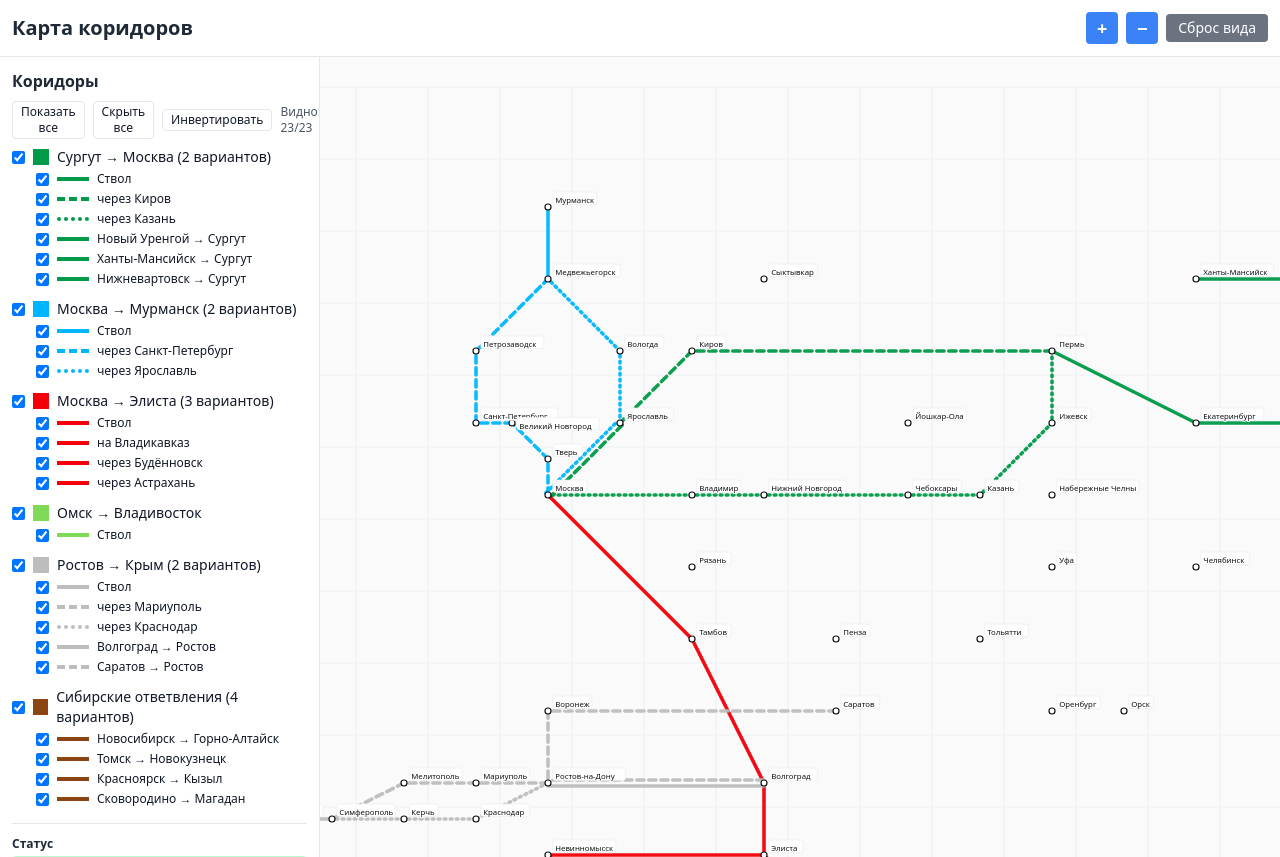
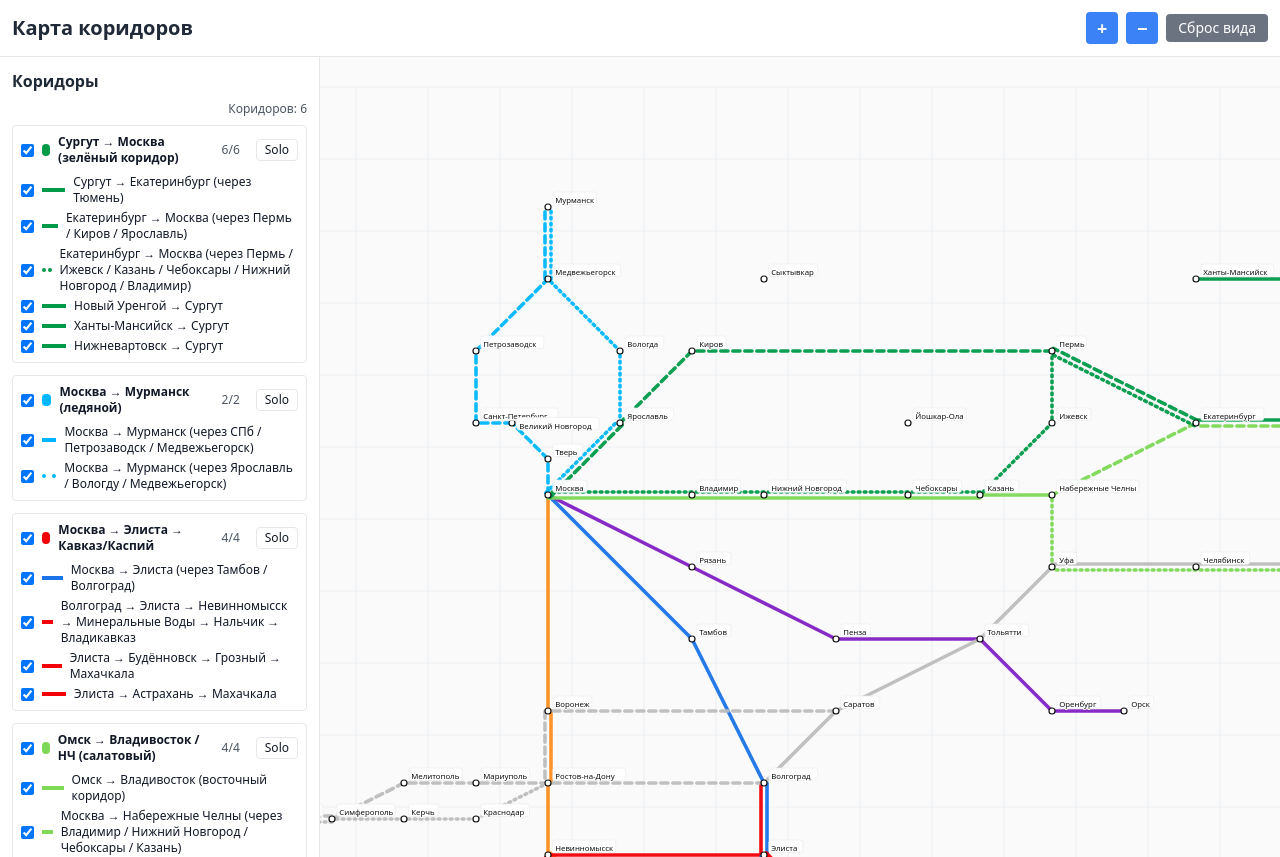
Before and after one commit to hhwwwww1414/DriveMetro, a React (Vite) app: page / in a window 1280 px wide. Built offline with nearby package versions, Linux system fonts and the light colour scheme.

Commit message:
Group lines into corridors

```diff
--- a/src/App.tsx
+++ b/src/App.tsx
@@ -114,6 +114,8 @@ function placeLabels(names:string[], pos:Record<string,XY>, fontSize=13, scale=1
   return placed;
 }
 
+const distinctColor = (i:number)=>`hsl(${(i*137.508)%360}, 72%, 45%)`;
+
 function route(path:string[]):string[]{
   const out:string[]=[];
   for(const name of path){ if(!BASE_POS[name]) continue; if(REMOVED_FROM_ROUTES.has(name)) continue; if(out.length===0||out[out.length-1]!==name) out.push(name); }
@@ -121,108 +123,114 @@ function route(path:string[]):string[]{
 }
 
 function buildEdgesFromPath(path:string[]):Array<{a:string;b:string}>{
-  const edges:Array<{a:string;b:string}>=[];
+  const edges:Array<{a:string;b:string}> = [];
   for(let i=0;i<path.length-1;i++){ const a=path[i], b=path[i+1]; if(a!==b) edges.push({a,b}); }
   return edges;
 }
 
-// --- Коридоры ---
-type Corridor = {
-  id: string;
-  name: string;
-  color: string;
-  trunk: string[];
-  variants: { id:string; name:string; style:LineStyle; path:string[] }[];
-  feeders?: { id:string; name:string; path:string[]; style?:LineStyle }[];
+// --- Ветки ---
+const RAW_LINES: Omit<LineDef,'color'>[] = [
+  // Основные коридоры
+  { id:'MSK-VLG', name:'Москва → Элиста (через Тамбов / Волгоград)', style:'solid', path: route(['Москва','Тамбов','Волгоград','Элиста']) },
+  { id:'MSK-RST', name:'Москва → Владикавказ (через Воронеж / Ростов / Невинномысск / Минеральные Воды / Нальчик)', style:'solid', path: route(['Москва','Воронеж','Ростов-на-Дону','Невинномысск','Минеральные Воды','Нальчик','Владикавказ']) },
+  { id:'MSK-ORSK', name:'Москва → Орск (через Рязань / Пензу / Тольятти / Оренбург)', style:'solid', path: route(['Москва','Рязань','Пенза','Тольятти','Оренбург','Орск']) },
+
+  // Южные / Крым
+  { id:'RST-KRD-CRIMEA', name:'Ростов → Краснодар → Керчь → Симферополь → Севастополь', style:'dotted', path: route(['Ростов-на-Дону','Краснодар','Керчь','Симферополь','Севастополь']) },
+  { id:'RST-MAR-CRIMEA', name:'Волгоград → Ростов-на-Дону → Мариуполь → Мелитополь → Симферополь → Севастополь', style:'dashed', path: route(['Волгоград','Ростов-на-Дону','Мариуполь','Мелитополь','Симферополь','Севастополь']) },
+  { id:'SRT-VRN-RST', name:'Саратов → Воронеж → Ростов-на-Дону', style:'dashed', path: route(['Саратов','Воронеж','Ростов-на-Дону']) },
+  { id:'VLG-ELI-CAUC-PURPLE', name:'Волгоград → Элиста → Невинномысск → Минеральные Воды → Нальчик → Владикавказ', style:'solid', path: route(['Волгоград','Элиста','Невинномысск','Минеральные Воды','Нальчик','Владикавказ']) },
+  { id:'VLG-ELI-GRZ-MAH', name:'Элиста → Будённовск → Грозный → Махачкала', style:'solid', path: route(['Элиста','Будённовск','Грозный','Махачкала']) },
+  { id:'VLG-ELI-AST-MAH', name:'Элиста → Астрахань → Махачкала', style:'solid', path: route(['Элиста','Астрахань','Махачкала']) },
+  { id:'VLG-ELI-GRZ-MAH-BLUE', name:'Элиста → Будённовск → Грозный → Махачкала (дубль, синий)', style:'solid', path: route(['Элиста','Будённовск','Грозный','Махачкала']) },
+  { id:'VLG-ELI-AST-MAH-BLUE', name:'Элиста → Астрахань → Махачкала (дубль, синий)', style:'solid', path: route(['Элиста','Астрахань','Махачкала']) },
+
+  // Восточный коридор и салатовые к НЧ
+  { id:'OMSK-VVO', name:'Омск → Владивосток (восточный коридор)', style:'solid', path: route(['Омск','Кемерово','Красноярск','Иркутск','Улан-Удэ','Чита','Сковородино','Свободный','Благовещенск','Биробиджан','Хабаровск','Уссурийск','Владивосток']) },
+  { id:'OMSK-VVO-GREY', name:'Омск → Владивосток (дубль, серый)', style:'solid', path: route(['Омск','Кемерово','Красноярск','Иркутск','Улан-Удэ','Чита','Сковородино','Свободный','Благовещенск','Биробиджан','Хабаровск','Уссурийск','Владивосток']) },
+  { id:'OMSK-VLG-GREY', name:'Омск → Волгоград (через Курган / Челябинск / Уфа / Тольятти / Саратов)', style:'solid', path: route(['Омск','Курган','Челябинск','Уфа','Тольятти','Саратов','Волгоград']) },
+  { id:'MSK-NCH-SALAD', name:'Москва → Набережные Челны (через Владимир / Нижний Новгород / Чебоксары / Казань)', style:'solid', path: route(['Москва','Владимир','Нижний Новгород','Чебоксары','Казань','Набережные Челны']) },
+  { id:'OMSK-NCH-IZH', name:'Омск → Набережные Челны (через Тюмень / Екатеринбург)', style:'dashed', path: route(['Омск','Тюмень','Екатеринбург','Набережные Челны']) },
+  { id:'OMSK-NCH-UFA', name:'Омск → Набережные Челны (через Курган / Челябинск / Уфа)', style:'dotted', path: route(['Омск','Курган','Челябинск','Уфа','Набережные Челны']) },
+
+  // Тёмно-коричневый северный блок
+  { id:'SRG-EKB', name:'Сургут → Екатеринбург (через Тюмень)', style:'solid', path: route(['Сургут','Тюмень','Екатеринбург']) },
+  { id:'EKB-MSK-KIR', name:'Екатеринбург → Москва (через Пермь / Киров / Ярославль)', style:'dashed', path: route(['Екатеринбург','Пермь','Киров','Ярославль','Москва']) },
+  { id:'EKB-MSK-IZH', name:'Екатеринбург → Москва (через Пермь / Ижевск / Казань / Чебоксары / Нижний Новгород / Владимир)', style:'dotted', path: route(['Екатеринбург','Пермь','Ижевск','Казань','Чебоксары','Нижний Новгород','Владимир','Москва']) },
+
+  // Север
+  { id:'MSK-MUR-SPB', name:'Москва → Мурманск (через СПб / Петрозаводск / Медвежьегорск)', style:'dashed', path: route(['Москва','Тверь','Великий Новгород','Санкт-Петербург','Петрозаводск','Медвежьегорск','Мурманск']) },
+  { id:'MSK-MUR-YAR', name:'Москва → Мурманск (через Ярославль / Вологду / Медвежьегорск)', style:'dotted', path: route(['Москва','Ярославль','Вологда','Медвежьегорск','Мурманск']) },
+
+  // Северные/Сибирские короткие связи
+  { id:'NRG-SRG', name:'Новый Уренгой → Сургут', style:'solid', path: route(['Новый Уренгой','Сургут']) },
+  { id:'KHM-SRG', name:'Ханты-Мансийск → Сургут', style:'solid', path: route(['Ханты-Мансийск','Сургут']) },
+  { id:'NVV-SRG', name:'Нижневартовск → Сургут', style:'solid', path: route(['Нижневартовск','Сургут']) },
+  { id:'NSK-GALT', name:'Новосибирск → Горно-Алтайск (через Барнаул / Бийск)', style:'solid', path: route(['Новосибирск','Барнаул','Бийск','Горно-Алтайск']) },
+  { id:'TOM-NOVK', name:'Томск → Новокузнецк (через Кемерово)', style:'solid', path: route(['Томск','Кемерово','Новокузнецк']) },
+  { id:'KRS-KYZ', name:'Красноярск → Кызыл (через Абакан)', style:'solid', path: route(['Красноярск','Абакан','Кызыл']) },
+  { id:'CHT-MAG', name:'Сковородино → Магадан (через Якутск)', style:'solid', path: route(['Сковородино','Якутск','Магадан']) }
+];
+
+const RAW_LINES_CLEAN = RAW_LINES.filter(Boolean) as Omit<LineDef,'color'>[];
+
+// Цвета
+const COLOR_OVERRIDES: Record<string,string> = {
+  'MSK-NCH-SALAD': '#7ED957',
+  'OMSK-NCH-IZH': '#7ED957',
+  'OMSK-NCH-UFA': '#7ED957',
+  'OMSK-VVO': '#7ED957',
+
+  'SRG-EKB': '#009A49',
+  'EKB-MSK-KIR': '#009A49',
+  'EKB-MSK-IZH': '#009A49',
+  'NRG-SRG': '#009A49',
+  'KHM-SRG': '#009A49',
+  'NVV-SRG': '#009A49',
+
+  'MSK-VLG': '#1A73E8',
+  'MSK-MUR-SPB': '#00B7FF',
+  'MSK-MUR-YAR': '#00B7FF',
+
+  'VLG-ELI-CAUC-PURPLE': '#F40009',
+  'VLG-ELI-GRZ-MAH': '#F40009',
+  'VLG-ELI-AST-MAH': '#F40009',
+  'TLT-VLG-PURPLE': '#F40009',
+  'VLG-ELI-GRZ-MAH-BLUE': '#1A73E8',
+  'VLG-ELI-AST-MAH-BLUE': '#1A73E8',
+
+  'MSK-RST': '#FF8F1F',
+
+  'SRT-VRN-RST': '#BDBDBD',
+  'RST-KRD-CRIMEA': '#BDBDBD',
+  'RST-MAR-CRIMEA': '#BDBDBD',
+  'OMSK-VVO-GREY': '#BDBDBD',
+  'OMSK-VLG-GREY': '#BDBDBD',
+  'CHT-MAG': '#8B4513',
+  'KRS-KYZ': '#8B4513',
+  'TOM-NOVK': '#8B4513',
+  'NSK-GALT': '#8B4513'
 };
 
-function compileCorridorsToLines(corridors:Corridor[]){
-  const lines:LineDef[]=[]; const groups:Record<string,string[]>={};
-  corridors.forEach(c=>{
-    const ids:string[]=[];
-    if(c.trunk.length>=2){ const id=`${c.id}-trunk`; lines.push({id,name:c.name,style:'solid',color:c.color,path:route(c.trunk)}); ids.push(id); }
-    c.variants.forEach(v=>{ const id=`${c.id}-var-${v.id}`; lines.push({id,name:v.name,style:v.style,color:c.color,path:route(v.path)}); ids.push(id); });
-    c.feeders?.forEach(f=>{ const id=`${c.id}-fd-${f.id}`; lines.push({id,name:f.name,style:f.style??'solid',color:c.color,path:route(f.path)}); ids.push(id); });
-    groups[c.id]=ids;
-  });
-  return {lines, groups};
+const LINES: LineDef[] = RAW_LINES_CLEAN.map((l,i)=>(
+  {
+    ...l,
+    color: COLOR_OVERRIDES[l.id] ?? distinctColor(i)
   }
+));
 
-const CORRIDORS:Corridor[]=[
-  {
-    id:'north-gas',
-    name:'Сургут → Москва',
-    color:'#009A49',
-    trunk:['Сургут','Тюмень','Екатеринбург','Пермь'],
-    variants:[
-      {id:'kir',name:'через Киров',style:'dashed',path:['Пермь','Киров','Ярославль','Москва']},
-      {id:'kaz',name:'через Казань',style:'dotted',path:['Пермь','Ижевск','Казань','Чебоксары','Нижний Новгород','Владимир','Москва']},
-    ],
-    feeders:[
-      {id:'nurg',name:'Новый Уренгой → Сургут',path:['Новый Уренгой','Сургут']},
-      {id:'khm',name:'Ханты-Мансийск → Сургут',path:['Ханты-Мансийск','Сургут']},
-      {id:'nvv',name:'Нижневартовск → Сургут',path:['Нижневартовск','Сургут']},
-    ]
-  },
-  {
-    id:'north',
-    name:'Москва → Мурманск',
-    color:'#00B7FF',
-    trunk:['Медвежьегорск','Мурманск'],
-    variants:[
-      {id:'spb',name:'через Санкт-Петербург',style:'dashed',path:['Москва','Тверь','Великий Новгород','Санкт-Петербург','Петрозаводск','Медвежьегорск']},
-      {id:'yar',name:'через Ярославль',style:'dotted',path:['Москва','Ярославль','Вологда','Медвежьегорск']},
-    ]
-  },
-  {
-    id:'elista',
-    name:'Москва → Элиста',
-    color:'#F40009',
-    trunk:['Москва','Тамбов','Волгоград','Элиста'],
-    variants:[
-      {id:'vlk',name:'на Владикавказ',style:'solid',path:['Элиста','Невинномысск','Минеральные Воды','Нальчик','Владикавказ']},
-      {id:'grz',name:'через Будённовск',style:'solid',path:['Элиста','Будённовск','Грозный','Махачкала']},
-      {id:'ast',name:'через Астрахань',style:'solid',path:['Элиста','Астрахань','Махачкала']},
-    ]
-  },
-  {
-    id:'east',
-    name:'Омск → Владивосток',
-    color:'#7ED957',
-    trunk:['Омск','Кемерово','Красноярск','Иркутск','Улан-Удэ','Чита','Сковородино','Свободный','Благовещенск','Биробиджан','Хабаровск','Уссурийск','Владивосток'],
-    variants:[],
-  },
-  {
-    id:'south-coast',
-    name:'Ростов → Крым',
-    color:'#BDBDBD',
-    trunk:['Симферополь','Севастополь'],
-    variants:[
-      {id:'mariupol',name:'через Мариуполь',style:'dashed',path:['Волгоград','Ростов-на-Дону','Мариуполь','Мелитополь','Симферополь']},
-      {id:'krasnodar',name:'через Краснодар',style:'dotted',path:['Ростов-на-Дону','Краснодар','Керчь','Симферополь']},
-    ],
-    feeders:[
-      {id:'vlg-rst',name:'Волгоград → Ростов',path:['Волгоград','Ростов-на-Дону']},
-      {id:'srt-vrn-rst',name:'Саратов → Ростов',style:'dashed',path:['Саратов','Воронеж','Ростов-на-Дону']},
-    ]
-  },
-  {
-    id:'siberia',
-    name:'Сибирские ответвления',
-    color:'#8B4513',
-    trunk:[],
-    variants:[
-      {id:'nsk-galt',name:'Новосибирск → Горно-Алтайск',style:'solid',path:['Новосибирск','Барнаул','Бийск','Горно-Алтайск']},
-      {id:'tom-novk',name:'Томск → Новокузнецк',style:'solid',path:['Томск','Кемерово','Новокузнецк']},
-      {id:'krs-kyz',name:'Красноярск → Кызыл',style:'solid',path:['Красноярск','Абакан','Кызыл']},
-      {id:'cht-mag',name:'Сковородино → Магадан',style:'solid',path:['Сковородино','Якутск','Магадан']},
-    ]
-  }
+// === Коридоры (группировка линий) ===
+type Corridor = { id:string; name:string; color?:string; lineIds:string[] };
+const CORRIDORS: Corridor[] = [
+  { id:'C_NORTH_GREEN', name:'Сургут → Москва (зелёный коридор)', color:'#009A49', lineIds:['SRG-EKB','EKB-MSK-KIR','EKB-MSK-IZH','NRG-SRG','KHM-SRG','NVV-SRG'] },
+  { id:'C_MURMANSK_ICE', name:'Москва → Мурманск (ледяной)', color:'#00B7FF', lineIds:['MSK-MUR-SPB','MSK-MUR-YAR'] },
+  { id:'C_ELISTA_RED', name:'Москва → Элиста → Кавказ/Каспий', color:'#F40009', lineIds:['MSK-VLG','VLG-ELI-CAUC-PURPLE','VLG-ELI-GRZ-MAH','VLG-ELI-AST-MAH'] },
+  { id:'C_EAST_SALAD', name:'Омск → Владивосток / НЧ (салатовый)', color:'#7ED957', lineIds:['OMSK-VVO','MSK-NCH-SALAD','OMSK-NCH-IZH','OMSK-NCH-UFA'] },
+  { id:'C_SIB_SHORTS', name:'Сибирские ответвления (коричневый)', color:'#8B4513', lineIds:['NSK-GALT','TOM-NOVK','KRS-KYZ','CHT-MAG'] },
+  { id:'C_SOUTH_GREY', name:'Южный / Крымский (серый)', color:'#BDBDBD', lineIds:['RST-MAR-CRIMEA','SRT-VRN-RST','OMSK-VVO-GREY','OMSK-VLG-GREY','RST-KRD-CRIMEA'] }
 ];
 
-const {lines:LINES, groups:CORRIDOR_GROUPS} = compileCorridorsToLines(CORRIDORS);
-
-function buildEdges(line:LineDef){ return buildEdgesFromPath(line.path).map(e=>({ ...e, lineId: line.id })); }
+function buildEdges(line: LineDef){ return buildEdgesFromPath(line.path).map(e=>({ ...e, lineId: line.id })); }
 
 export default function MetroBranches(){
   const [scale,setScale]=useState(0.6);
@@ -235,15 +243,25 @@ export default function MetroBranches(){
     const v:Record<string,boolean>={}; for(const l of LINES) v[l.id]=true; return v;
   });
   useEffect(()=>{ try{ localStorage.setItem(STORAGE_VISIBLE, JSON.stringify(visible)); }catch{} },[visible]);
-
   const activeLines = useMemo(()=> LINES.filter(l=> visible[l.id]!==false), [visible]);
   const toggleLine = useCallback((id:string)=>{ setVisible(v=>({...v,[id]:!(v[id]!==false)})); },[]);
   const toggleCorridor = useCallback((cid:string)=>{
-    setVisible(v=>{ const ids=CORRIDOR_GROUPS[cid]; const allOn=ids.every(id=>v[id]!==false); const next={...v}; ids.forEach(id=>next[id]=!allOn); return next; });
+    const ids = CORRIDORS.find(c=>c.id===cid)?.lineIds ?? [];
+    setVisible(v=>{
+      const allOn = ids.every(id=>v[id]!==false);
+      const next={...v};
+      ids.forEach(id=>next[id]=!allOn);
+      return next;
+    });
   },[]);
-  const showAll = useCallback(()=>{ const v:Record<string,boolean>={}; for(const l of LINES) v[l.id]=true; setVisible(v); },[]);
-  const hideAll = useCallback(()=>{ const v:Record<string,boolean>={}; for(const l of LINES) v[l.id]=false; setVisible(v); },[]);
-  const invertAll = useCallback(()=>{ const v:Record<string,boolean>={}; for(const l of LINES) v[l.id]=!(visible[l.id]!==false); setVisible(v); },[visible]);
+  const soloCorridor = useCallback((cid:string)=>{
+    const ids = CORRIDORS.find(c=>c.id===cid)?.lineIds ?? [];
+    setVisible(v=>{
+      const next:Record<string,boolean>={};
+      for(const l of LINES){ next[l.id] = ids.includes(l.id); }
+      return next;
+    });
+  },[]);
 
   const pos = BASE_POS;
   const svgRef = useRef<SVGSVGElement>(null);
@@ -288,7 +306,7 @@ export default function MetroBranches(){
       <div className="flex">
         <div className="w-80 bg-white border-r p-3 h-screen overflow-y-auto">
           <h3 className="font-bold text-base mb-2 text-gray-800">Коридоры</h3>
-          <CorridorLegend corridors={CORRIDORS} groups={CORRIDOR_GROUPS} visible={visible} toggleLine={toggleLine} toggleCorridor={toggleCorridor} showAll={showAll} hideAll={hideAll} invertAll={invertAll} />
+          <LegendCorridors CORRIDORS={CORRIDORS} LINES={LINES} visible={visible} toggleCorridor={toggleCorridor} soloCorridor={soloCorridor} toggleLine={toggleLine} />
           <div className="mt-4 border-t pt-3 text-xs">
             <div className="font-semibold text-gray-800 mb-1">Статус</div>
             {selfTest.errors.length>0 ? (
@@ -356,51 +374,44 @@ function StationsAndLabels({stations,pos,labels}:{stations:string[]; pos:Record<
   </>;
 }
 
-function CorridorLegend({corridors,groups,visible,toggleLine,toggleCorridor,showAll,hideAll,invertAll}:{corridors:Corridor[]; groups:Record<string,string[]>; visible:Record<string,boolean>; toggleLine:(id:string)=>void; toggleCorridor:(id:string)=>void; showAll:()=>void; hideAll:()=>void; invertAll:()=>void;}){
-  const activeCount = Object.keys(visible).filter(id=>visible[id]!==false).length;
-  return (<>
+function LegendCorridors({CORRIDORS, LINES, visible, toggleCorridor, soloCorridor, toggleLine}:{CORRIDORS:{id:string;name:string;color?:string;lineIds:string[]}[]; LINES:LineDef[]; visible:Record<string,boolean>; toggleCorridor:(id:string)=>void; soloCorridor:(id:string)=>void; toggleLine:(id:string)=>void;}){
+  return (
+    <>
       <div className="flex items-center gap-2 text-xs mb-2">
-      <button onClick={showAll} className="px-2 py-0.5 border rounded hover:bg-gray-50">Показать все</button>
-      <button onClick={hideAll} className="px-2 py-0.5 border rounded hover:bg-gray-50">Скрыть все</button>
-      <button onClick={invertAll} className="px-2 py-0.5 border rounded hover:bg-gray-50">Инвертировать</button>
-      <div className="ml-auto text-gray-600">Видно: {activeCount}/{Object.keys(visible).length}</div>
+        <div className="ml-auto text-gray-600">Коридоров: {CORRIDORS.length}</div>
       </div>
       <div className="space-y-3">
-      {corridors.map(c=>{
-        const ids=groups[c.id]; const allOn=ids.every(id=>visible[id]!==false); const someOn=ids.some(id=>visible[id]!==false);
+        {CORRIDORS.map(c=>{
+          const ids = c.lineIds.filter(id => LINES.some(l=>l.id===id));
+          const onCount = ids.filter(id => visible[id] !== false).length;
+          const allOn = onCount===ids.length && ids.length>0;
+          const someOn = onCount>0 && onCount<ids.length;
           return (
-          <div key={c.id} className="text-sm">
-            <div className="flex items-center gap-2" style={{opacity: someOn?1:0.4}}>
-              <input type="checkbox" checked={allOn} ref={el=>{if(el) el.indeterminate=!allOn && someOn;}} onChange={()=>toggleCorridor(c.id)} />
-              <div className="w-4 h-4" style={{background:c.color}} />
-              <div className="font-medium">{c.name}{c.variants.length>0?` (${c.variants.length} вариант${c.variants.length>1?'ов':''})`:''}</div>
+            <div key={c.id} className="border rounded p-2">
+              <div className="flex items-center gap-2">
+                <input type="checkbox" checked={allOn} ref={el=>{ if(el) (el as HTMLInputElement).indeterminate = someOn; }} onChange={()=>toggleCorridor(c.id)} />
+                <div className="w-3 h-3 rounded" style={{background:c.color ?? '#999'}} />
+                <div className="font-semibold text-xs">{c.name}</div>
+                <div className="ml-auto text-xs text-gray-600">{onCount}/{ids.length}</div>
+                <button onClick={()=>soloCorridor(c.id)} className="ml-2 px-2 py-0.5 border rounded text-xs hover:bg-gray-50">Solo</button>
               </div>
-            <div className="ml-6 mt-1 space-y-1">
-              {c.trunk.length>=2 && (
-                <div className="flex items-center gap-2" style={{opacity:visible[`${c.id}-trunk`]!==false?1:0.4}}>
-                  <input type="checkbox" checked={visible[`${c.id}-trunk`]!==false} onChange={()=>toggleLine(`${c.id}-trunk`)} />
-                  <div className="w-8 h-0 border-b-4" style={{borderColor:c.color,borderBottomStyle:'solid'}} />
-                  <div className="text-xs">Ствол</div>
+              <div className="mt-2 space-y-1">
+                {ids.map(id=>{
+                  const l = LINES.find(x=>x.id===id)!;
+                  const isOn = visible[id] !== false;
+                  return (
+                    <div key={id} className="flex items-center gap-2 text-xs" style={{opacity:isOn?1:0.4}}>
+                      <input type="checkbox" checked={isOn} onChange={()=>toggleLine(id)} />
+                      <div className="w-6 h-0 border-b-4" style={{borderColor:l.color, borderBottomStyle:l.style==='solid'?'solid':(l.style==='dashed'?'dashed':'dotted')}} />
+                      <div title={l.name}>{l.name}</div>
                     </div>
-              )}
-              {c.variants.map(v=> (
-                <div key={v.id} className="flex items-center gap-2" style={{opacity:visible[`${c.id}-var-${v.id}`]!==false?1:0.4}}>
-                  <input type="checkbox" checked={visible[`${c.id}-var-${v.id}`]!==false} onChange={()=>toggleLine(`${c.id}-var-${v.id}`)} />
-                  <div className="w-8 h-0 border-b-4" style={{borderColor:c.color,borderBottomStyle:v.style==='solid'?'solid':(v.style==='dashed'?'dashed':'dotted')}} />
-                  <div className="text-xs" title={v.path.join(' → ')}>{v.name}</div>
-                </div>
-              ))}
-              {c.feeders?.map(f=> (
-                <div key={f.id} className="flex items-center gap-2" style={{opacity:visible[`${c.id}-fd-${f.id}`]!==false?1:0.4}}>
-                  <input type="checkbox" checked={visible[`${c.id}-fd-${f.id}`]!==false} onChange={()=>toggleLine(`${c.id}-fd-${f.id}`)} />
-                  <div className="w-8 h-0 border-b-4" style={{borderColor:c.color,borderBottomStyle:f.style==='dashed'?'dashed':(f.style==='dotted'?'dotted':'solid')}} />
-                  <div className="text-xs" title={f.path.join(' → ')}>{f.name}</div>
-                </div>
-              ))}
+                  );
+                })}
               </div>
             </div>
           );
         })}
       </div>
-  </>);
+    </>
+  );
 }
```
Lines whose indentation alone changed are shown as unchanged.
